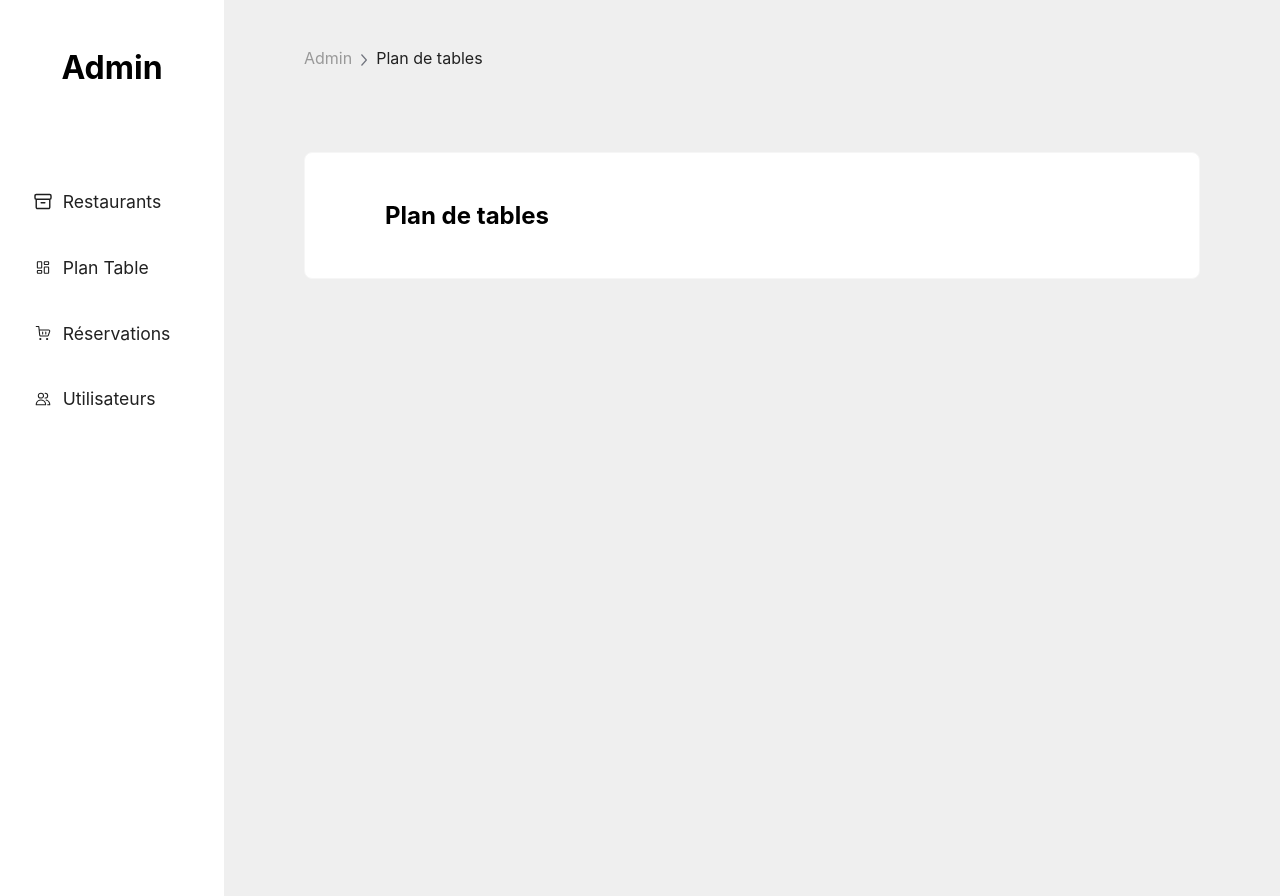
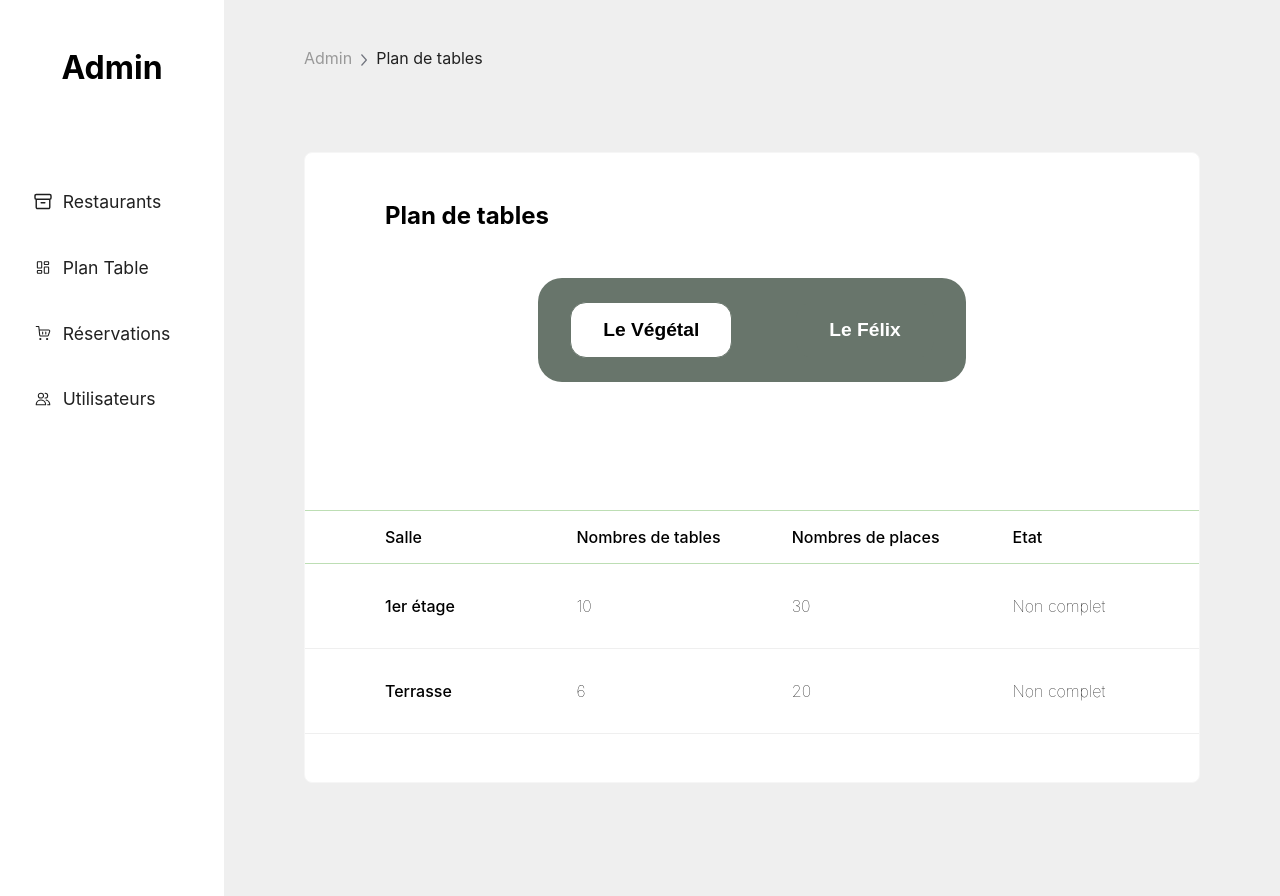
Before and after one commit to SarahOtmane/backOfficeResto, a React (Create React App) app: page /admin/planTable in a window 1280 px wide. Built offline with nearby package versions, Linux system fonts and the light colour scheme.

Commit message:
listing des plans de tables

```diff
--- a/src/screen/PlanTable.js
+++ b/src/screen/PlanTable.js
@@ -10,6 +10,7 @@ import '../css/planTable.css';
 export default function PlanTable(){
     const [restos, setRestos] = useState([]);
     const [planTables, setPlanTables] = useState([]);
+    const [btnSelected, setBtnSelected] = useState(1);
 
     useEffect(() => {
         setRestos([{
@@ -18,7 +19,7 @@ export default function PlanTable(){
             nbSalles : 2,
             nbPlaces : 50
         }, {
-            id : 1,
+            id : 2,
             name: 'Le Félix',
             nbSalles : 1,
             nbPlaces : 15
@@ -44,9 +45,13 @@ export default function PlanTable(){
             nbTables : 6,
             nbPlaces : 15,
             full : false,
-            id_resto : 1
+            id_resto : 2
         }]);
     }, []);
+
+    const handleClick = (id) => {
+        setBtnSelected(id);
+    };
 
     return(
         <main className="row">
@@ -56,11 +61,34 @@ export default function PlanTable(){
                 <section className='container'>
                     <article className='row head'>
                         <h4>Plan de tables</h4>
-
                     </article>
-                    <div>
-
+                    <div className='resto_card row'>
+                        {restos.map((resto) => <button key={resto.id} className={btnSelected===resto.id ? 'selected' : ''} onClick={() => handleClick(resto.id)}>{resto.name}</button>)}
                     </div>
+                    <div className='tableau'>
+                    <table>
+                        <thead>
+                            <tr>
+                                <th className='left'>Salle</th>
+                                <th>Nombres de tables</th>
+                                <th>Nombres de places</th>
+                                <th>Etat</th>
+                            </tr>
+                        </thead>
+                        <tbody>
+                            {planTables
+                            .filter(plan => plan.id_resto === btnSelected)
+                            .map((plan) => (
+                                <tr key={plan.id}>
+                                    <th className='left'>{plan.salle}</th>
+                                    <th>{plan.nbTables}</th>
+                                    <th>{plan.nbPlaces}</th>
+                                    <th>{plan.full ? 'Complet' : 'Non complet'}</th>
+                                </tr>
+                            ))}
+                        </tbody>
+                    </table>
+            </div>
                 </section>
             </div>
         </main>
```
